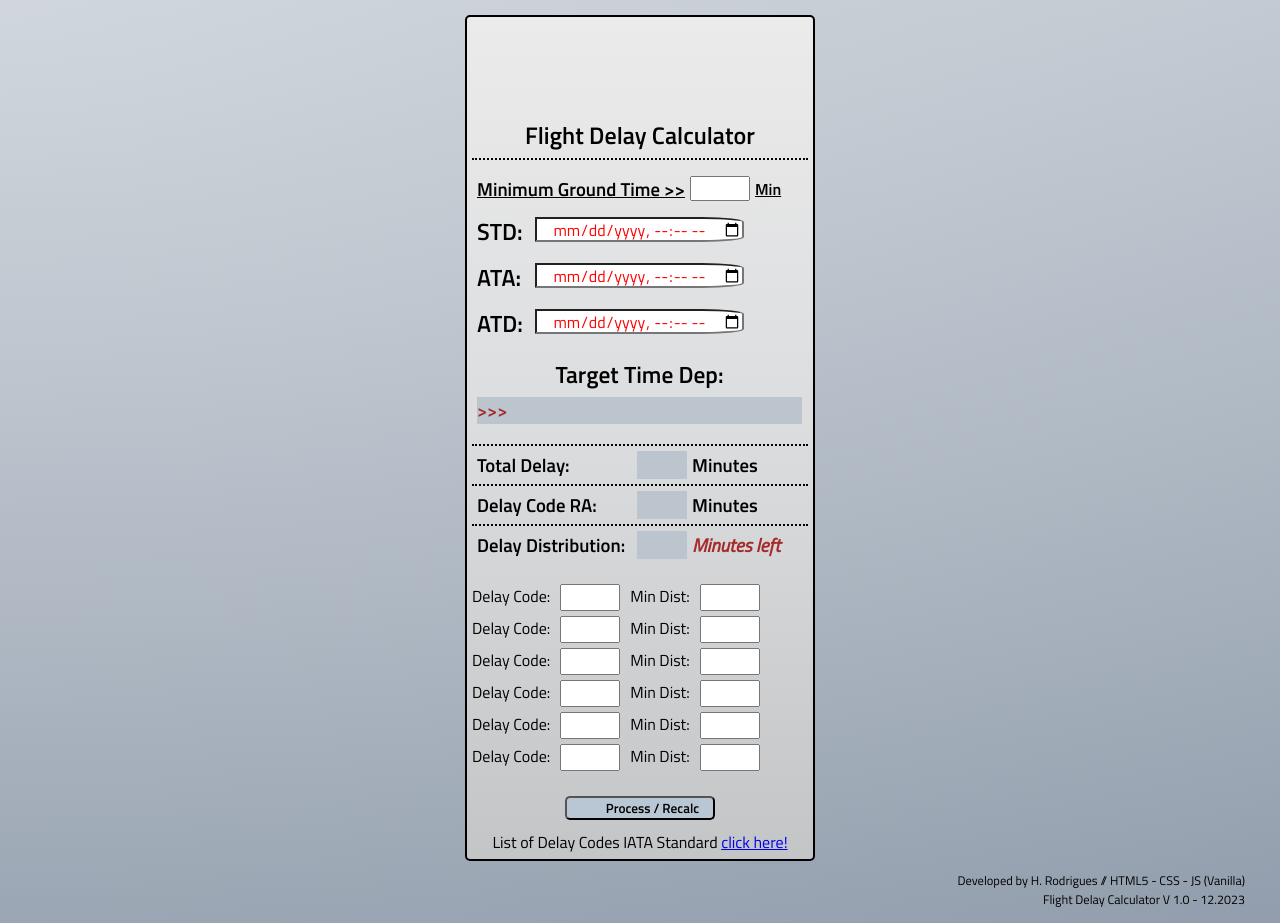
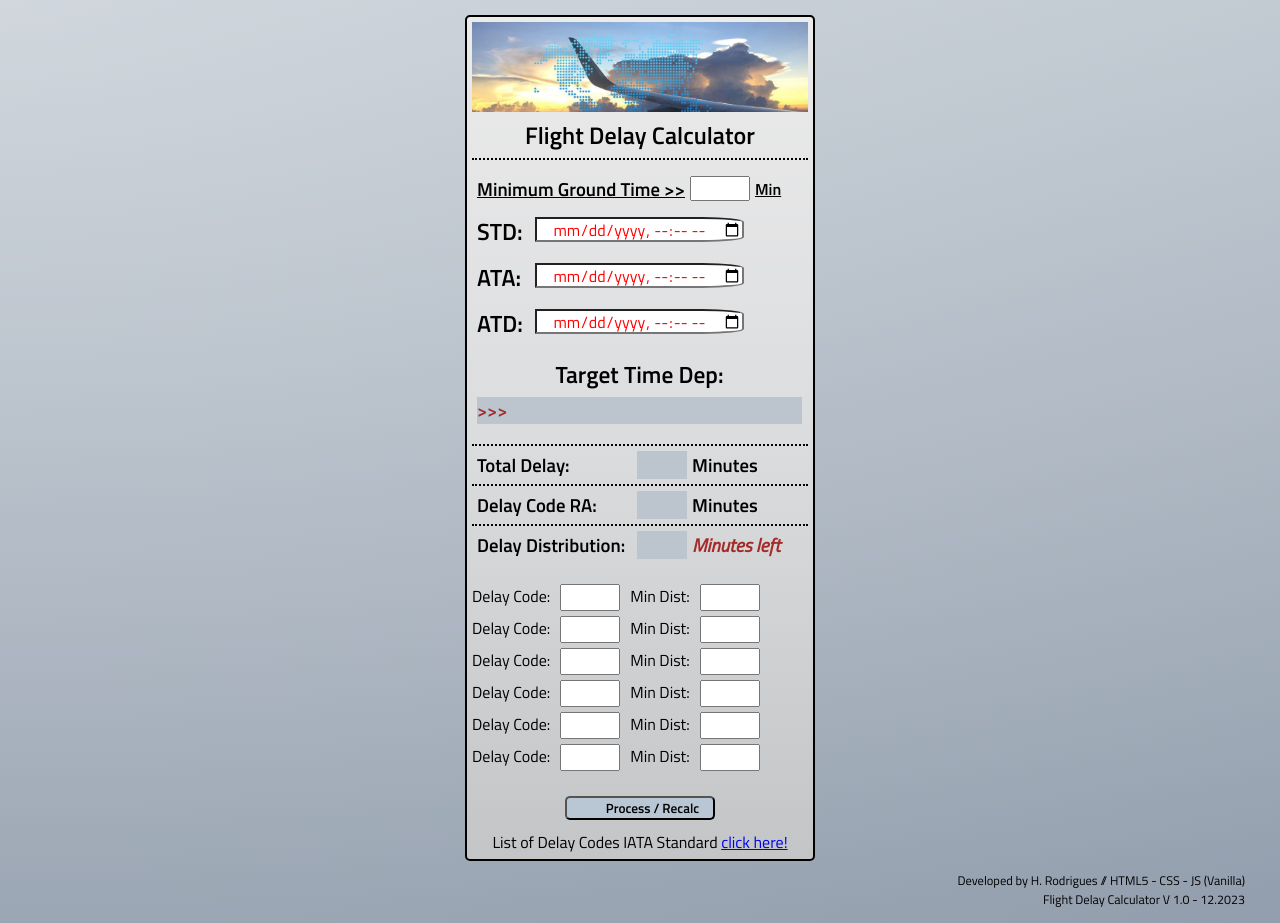
Before and after one commit to HRod86/FlightDelayCalc, a plain HTML site: page index.html in a window 1280 px wide. Drawn offline with Linux system fonts and the light colour scheme.

Commit message:
Update style.css

```diff
--- a/resources/style.css
+++ b/resources/style.css
@@ -35,7 +35,7 @@ body {
     display: flex;
     width: auto;
     height: 5.625rem; /* 90px */
-    background: url(resources/wingBanner.jpg);
+    background: url(wingBanner.jpg);
     background-repeat: no-repeat;
     background-size:cover;
 }
```
